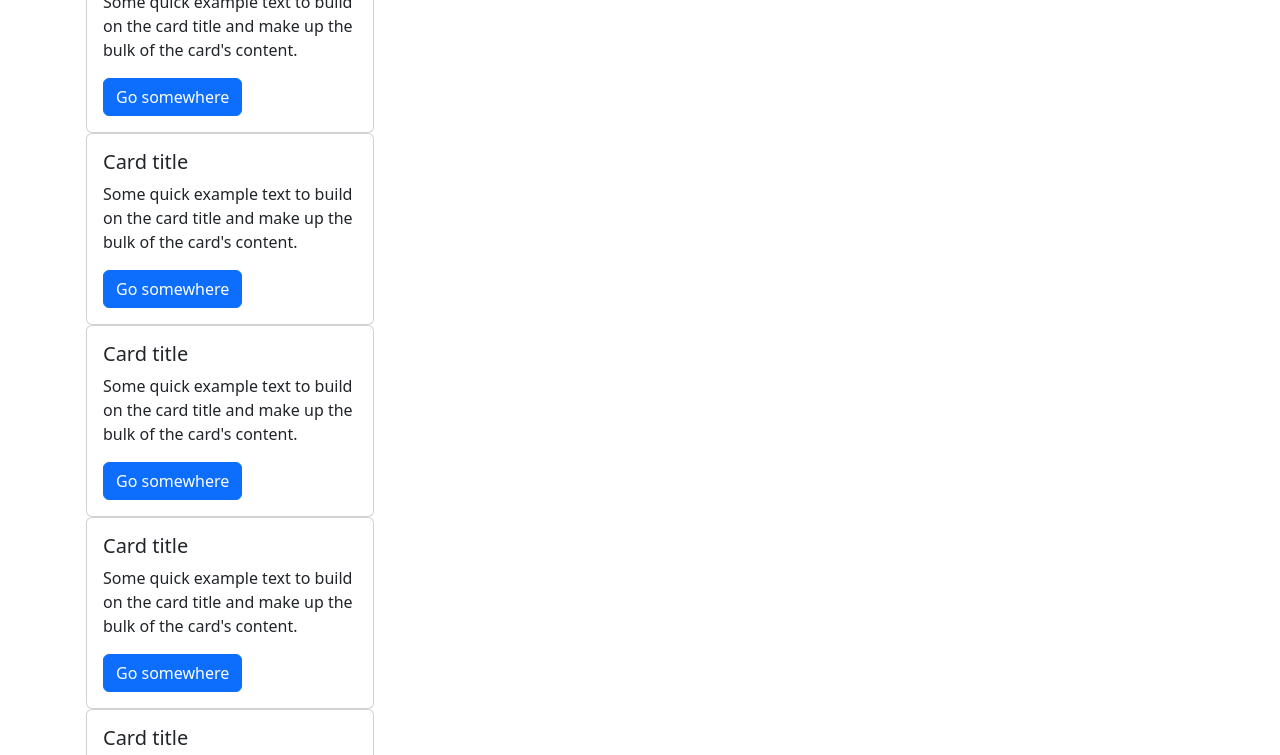
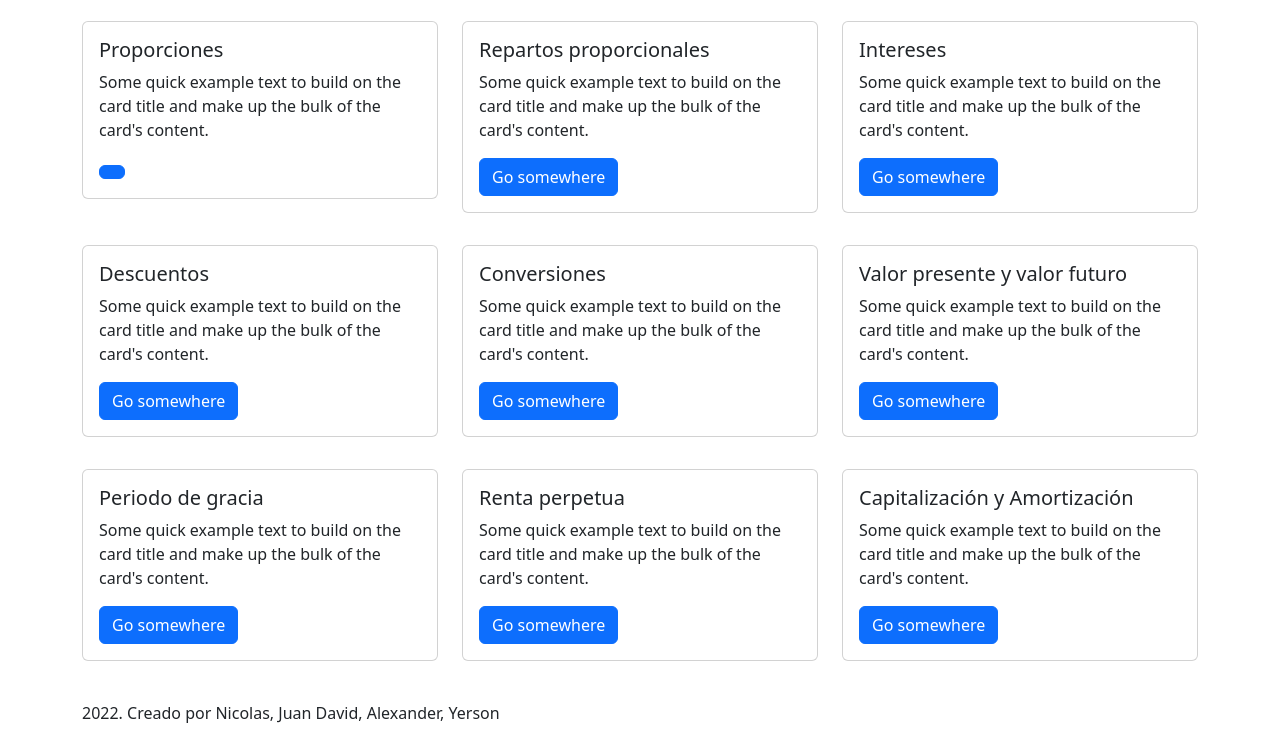
Before and after one commit to AlexTorresDev/ingenieria_economica, a website built with Vite: page src/index.html in a window 1280 px wide. Shown: the part 83-838 px from the top of the page. Built offline with nearby package versions, Linux system fonts and the light colour scheme.

Commit message:
Agregado indice

```diff
--- a/src/index.html
+++ b/src/index.html
@@ -1,60 +1,120 @@
 <!DOCTYPE html>
-<html lang="en">
+<html lang="es">
+
 <head>
   <meta charset="utf-8">
   <meta name="viewport" content="width=device-width, initial-scale=1">
-    <title>Bootstrap w/ Vite</title>
+  <title>Proyecto final Ingeniería Económica - Grupo 301 2022</title>
 </head>
+
 <body>
-    <div class="container py-4 px-3 mx-auto">
-      <div class="card" style="width: 18rem;">
+  <div class="container">
+    <h1 class="text-center my-3">Proyecto final <b>Ingeniería Económica</b></h1>
+
+    <div class="row py-2">
+      <div class="col col-4 my-3">
+        <div class="card">
           <div class="card-body">
-          <h5 class="card-title">Card title</h5>
-          <p class="card-text">Some quick example text to build on the card title and make up the bulk of the card's content.</p>
-          <a href="#" class="btn btn-primary">Go somewhere</a>
+            <h5 class="card-title">Proporciones</h5>
+            <p class="card-text">Some quick example text to build on the card title and make up the bulk of the card's
+              content.</p>
+            <a href="./proporciones.html" class="btn btn-primary"></a>
+          </div>
         </div>
       </div>
 
-      <div class="card" style="width: 18rem;">
+      <div class="col col-4 my-3">
+        <div class="card">
           <div class="card-body">
-          <h5 class="card-title">Card title</h5>
-          <p class="card-text">Some quick example text to build on the card title and make up the bulk of the card's content.</p>
-          <a href="#" class="btn btn-primary">Go somewhere</a>
+            <h5 class="card-title">Repartos proporcionales</h5>
+            <p class="card-text">Some quick example text to build on the card title and make up the bulk of the card's
+              content.</p>
+            <a href="./proporciones.html" class="btn btn-primary">Go somewhere</a>
+          </div>
         </div>
       </div>
 
-      <div class="card" style="width: 18rem;">
+      <div class="col col-4 my-3">
+        <div class="card">
           <div class="card-body">
-          <h5 class="card-title">Card title</h5>
-          <p class="card-text">Some quick example text to build on the card title and make up the bulk of the card's content.</p>
-          <a href="#" class="btn btn-primary">Go somewhere</a>
+            <h5 class="card-title">Intereses</h5>
+            <p class="card-text">Some quick example text to build on the card title and make up the bulk of the card's
+              content.</p>
+            <a href="./proporciones.html" class="btn btn-primary">Go somewhere</a>
+          </div>
         </div>
       </div>
 
-      <div class="card" style="width: 18rem;">
+      <div class="col col-4 my-3">
+        <div class="card">
           <div class="card-body">
-          <h5 class="card-title">Card title</h5>
-          <p class="card-text">Some quick example text to build on the card title and make up the bulk of the card's content.</p>
-          <a href="#" class="btn btn-primary">Go somewhere</a>
+            <h5 class="card-title">Descuentos</h5>
+            <p class="card-text">Some quick example text to build on the card title and make up the bulk of the card's
+              content.</p>
+            <a href="./proporciones.html" class="btn btn-primary">Go somewhere</a>
+          </div>
         </div>
       </div>
 
-      <div class="card" style="width: 18rem;">
+      <div class="col col-4 my-3">
+        <div class="card">
           <div class="card-body">
-          <h5 class="card-title">Card title</h5>
-          <p class="card-text">Some quick example text to build on the card title and make up the bulk of the card's content.</p>
-          <a href="#" class="btn btn-primary">Go somewhere</a>
+            <h5 class="card-title">Conversiones</h5>
+            <p class="card-text">Some quick example text to build on the card title and make up the bulk of the card's
+              content.</p>
+            <a href="./proporciones.html" class="btn btn-primary">Go somewhere</a>
+          </div>
         </div>
       </div>
 
-      <div class="card" style="width: 18rem;">
+      <div class="col col-4 my-3">
+        <div class="card">
           <div class="card-body">
-          <h5 class="card-title">Card title</h5>
-          <p class="card-text">Some quick example text to build on the card title and make up the bulk of the card's content.</p>
-          <a href="#" class="btn btn-primary">Go somewhere</a>
+            <h5 class="card-title">Valor presente y valor futuro</h5>
+            <p class="card-text">Some quick example text to build on the card title and make up the bulk of the card's
+              content.</p>
+            <a href="./proporciones.html" class="btn btn-primary">Go somewhere</a>
           </div>
         </div>
       </div>
+
+      <div class="col col-4 my-3">
+        <div class="card">
+          <div class="card-body">
+            <h5 class="card-title">Periodo de gracia</h5>
+            <p class="card-text">Some quick example text to build on the card title and make up the bulk of the card's
+              content.</p>
+            <a href="./proporciones.html" class="btn btn-primary">Go somewhere</a>
+          </div>
+        </div>
+      </div>
+
+      <div class="col col-4 my-3">
+        <div class="card">
+          <div class="card-body">
+            <h5 class="card-title">Renta perpetua</h5>
+            <p class="card-text">Some quick example text to build on the card title and make up the bulk of the card's
+              content.</p>
+            <a href="./renta-perpetua.html" class="btn btn-primary">Go somewhere</a>
+          </div>
+        </div>
+      </div>
+
+      <div class="col col-4 my-3">
+        <div class="card">
+          <div class="card-body">
+            <h5 class="card-title">Capitalización y Amortización</h5>
+            <p class="card-text">Some quick example text to build on the card title and make up the bulk of the card's
+              content.</p>
+            <a href="./capitalizacion-amortizacion.html" class="btn btn-primary">Go somewhere</a>
+          </div>
+        </div>
+      </div>
+    </div>
+
+    <footer class="my-3">2022. Creado por Nicolas, Juan David, Alexander, Yerson</footer>
+  </div>
   <script type="module" src="./js/main.js"></script>
 </body>
+
 </html>
```
Lines whose indentation alone changed are shown as unchanged.
